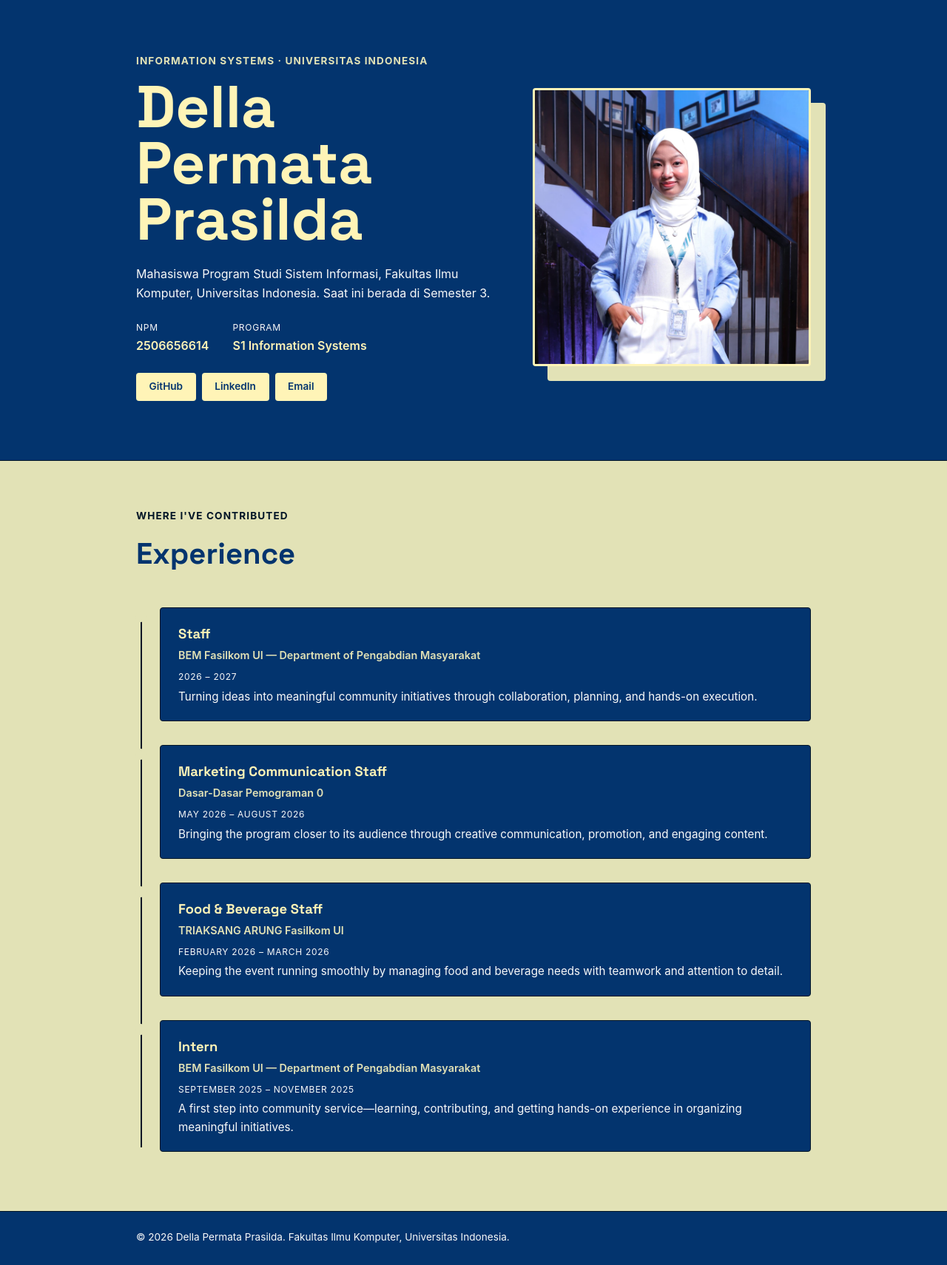
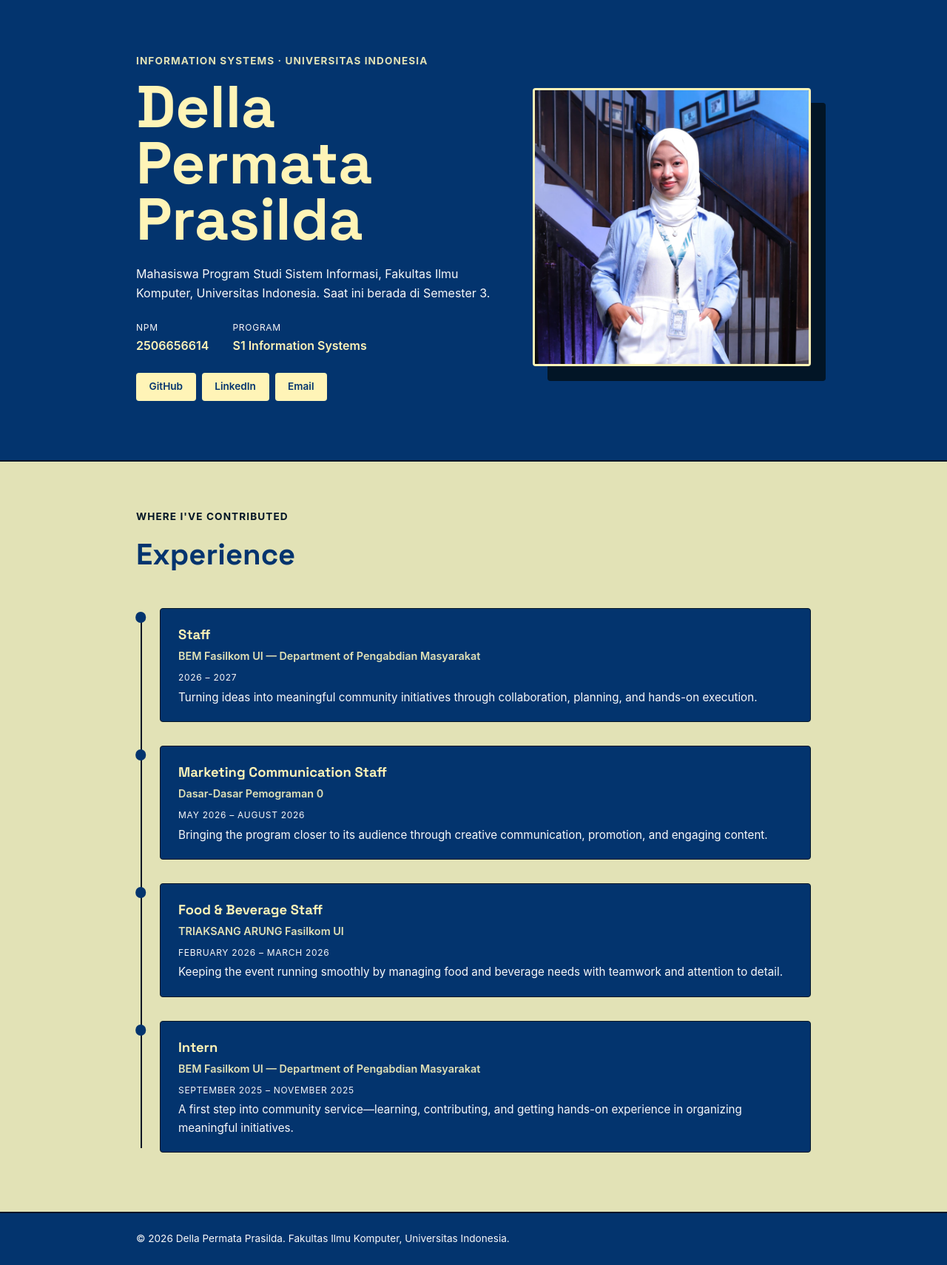
Before and after one commit to dellapermata51-ui/myportofolio, a Django app: page / in a window 1280 px wide. Shown: the part 74-1784 px from the top of the page at 74% size. Before the commit the page ends 1754 px from the top, so only its background shows below. Run offline with Django 5.2, Linux system fonts and the light colour scheme.

Commit message:
mengubah warna pada website pt.6

```diff
--- a/static/css/style.css
+++ b/static/css/style.css
@@ -153,7 +153,7 @@ h1, .brand {
     left: 1.25rem;
     width: 100%;
     height: 100%;
-    background-color: var(--accent);
+    background-color: var(--line);
     border-radius: var(--radius);
     z-index: 0;
 }
@@ -173,7 +173,7 @@ h1, .brand {
     padding: 1.5rem;
     color: var(--text-muted);
     font-size: 0.85rem;
-    border-top: 1px solid var(--line);
+    border-top: 2px solid var(--line);
 }
 
 @media (max-width: 600px) {
@@ -196,7 +196,7 @@ h1, .brand {
 
 .experience {
     padding: 4rem 0 5rem;
-    border-top: 1px solid var(--line);
+    border-top: 2px solid var(--line);
     background-color: #E2E2B6;
 }
 
@@ -244,7 +244,7 @@ h1, .brand {
     width: 0.9rem;
     height: 0.9rem;
     border-radius: 50%;
-    background-color: var(--accent);
+    background-color: var(--paper);
     border: 3px solid var(--parper);
     transform: translateX(-0.05rem);
     transition: background-color 0.2s ease, transform 0.2s ease;
@@ -256,17 +256,6 @@ h1, .brand {
     border-radius: var(--radius);
     padding: 1.25rem 1.5rem;
     transition: transform 0.2s ease, box-shadow 0.2s ease, border-color 0.2s ease;
-}
-
-.timeline-item:hover .timeline-card {
-    transform: translateX(6px);
-    box-shadow: 0 8px 20px rgba(28, 25, 23, 0.08);
-    border-color: var(--line);
-}
-
-.timeline-item:hover .timeline-marker {
-    background-color: var(--paper);
-    transform: translateX(-0.05rem) scale(1.15);
 }
 
 .timeline-date {
```
